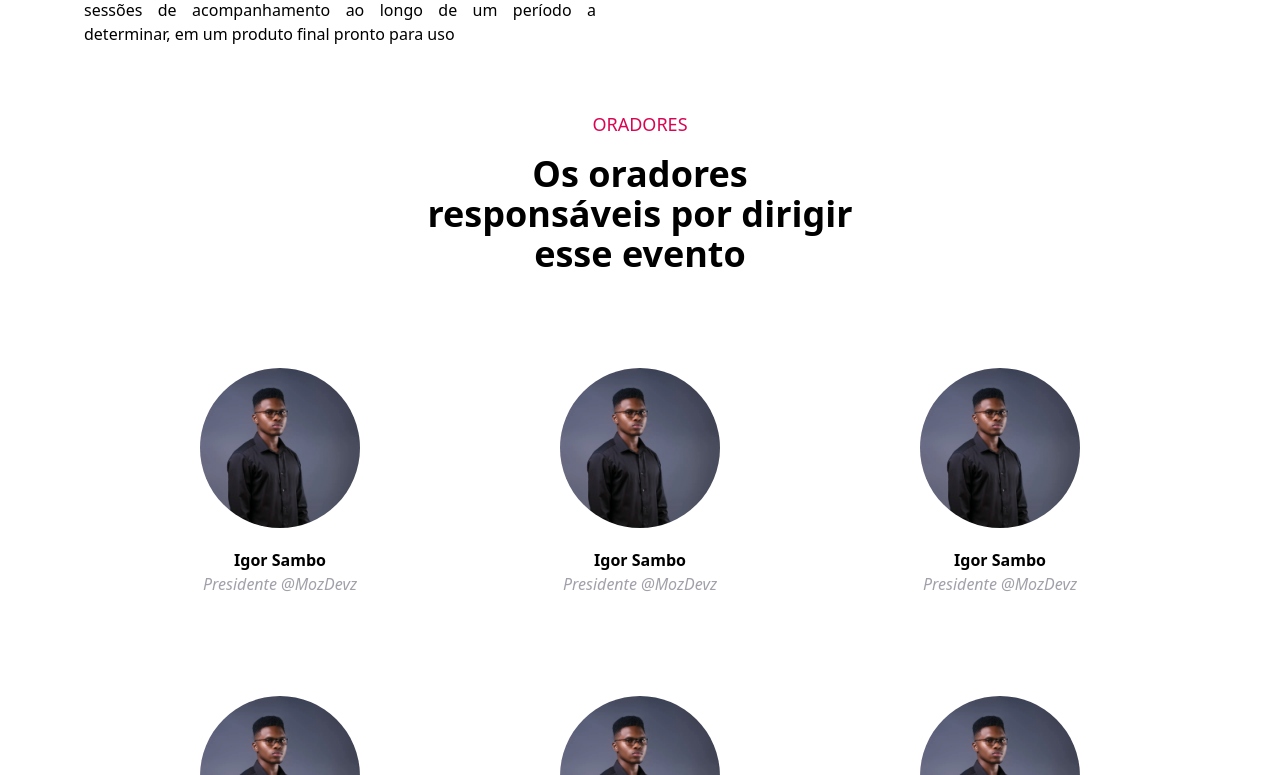
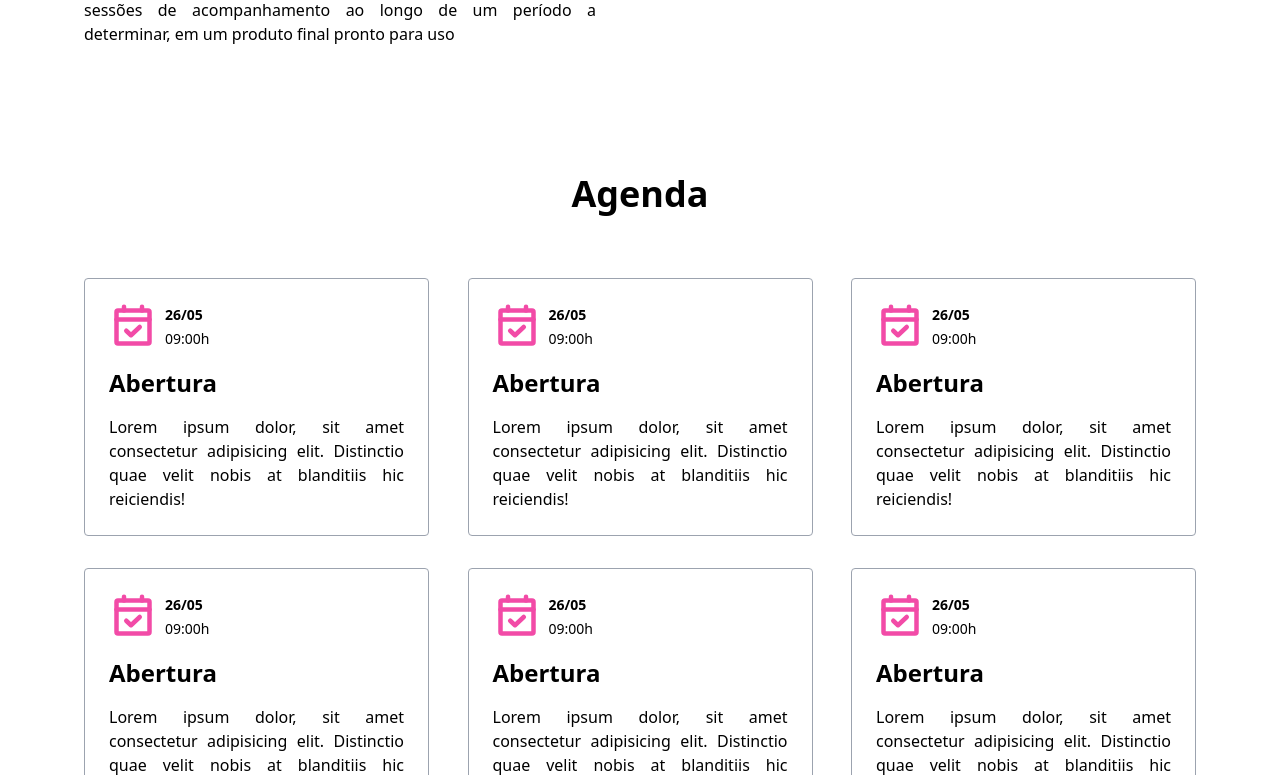
Before and after one commit to rnrnshn/wansati-hackthon, a Next.js app: page / in a window 1280 px wide. Shown: the part 1085-1860 px from the top of the page. Built offline with nearby package versions, Linux system fonts and the light colour scheme.

Commit message:
feat: add theagenda section

```diff
--- a/src/app/page.tsx
+++ b/src/app/page.tsx
@@ -1,13 +1,19 @@
+"use client"
+
 import Image from "next/image";
 
 import NavBar from "./components/Navbar";
 import Hero from "./components/Hero";
 import Speaker from './components/Speaker'
-import { Speakers } from "@/app/data"
+import { Speakers, agenda } from "@/app/data"
 import Partners from './components/Partners'
 import Footer from './components/Footer';
 
+import CustomizableCardType from "@/app/components/CustomizableCard";
+
 import aboutImg from "../../public/assets/about.png"
+
+import { CalendarCheck } from "phosphor-react";
 
 export default function Home() {
   return (
@@ -40,6 +46,26 @@ export default function Home() {
         </div>
       </section>
 
+      <section className="p-5 max-w-6xl mx-auto py-16">
+        <div className="text-center max-w-md w-full mx-auto">
+          <h2 className="text-4xl font-bold">Agenda</h2>
+        </div>
+
+        <div className="mt-16 flex flex-wrap gap-8 justify-center md:justify-between">
+          { agenda.map((item, index) => {
+            return (
+              <CustomizableCardType key={index} title={item.title} description={item.description}>
+                <CalendarCheck className="text-secondary" size={48} weight="bold" />
+                <div className="flex flex-col gap-1">
+                  <span className="font-bold">{ item.date }</span>
+                  <span>{ item.time }</span>
+                </div>
+              </CustomizableCardType>
+            )
+          }) }
+        </div>
+      </section>
+
       <section className="max-w-6xl mx-auto w-full flex flex-col justify-center items-center space-y-16">
         <div className="text-center max-w-md w-full space-y-4">
           <h1 className="text-lg text-primary">ORADORES</h1>
```
